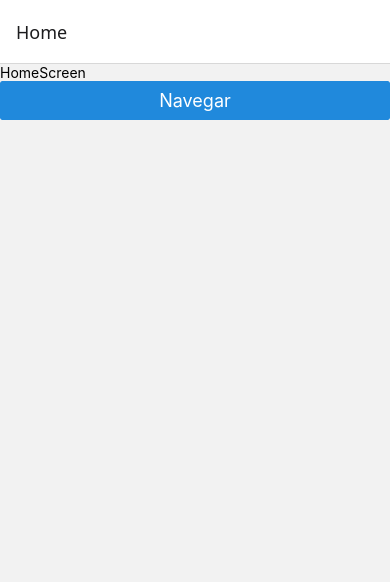
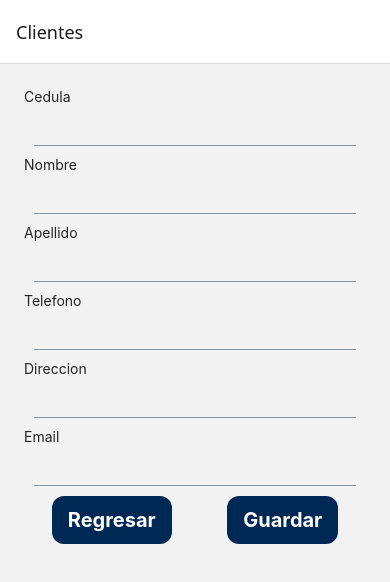
Before and after one commit to raurabryanclear/M4-PRUEBA, a React Native app: screen /CreateClient in a window 390 px wide. Shown: the top 582 px of the page. Built offline with nearby package versions, Linux system fonts and the light colour scheme.

Commit message:
feat: :sparkles: Screen create client ui finally

```diff
--- a/App.js
+++ b/App.js
@@ -2,6 +2,7 @@ import { createBottomTabNavigator } from '@react-navigation/bottom-tabs';
 import { NavigationContainer } from '@react-navigation/native';
 import { createStackNavigator } from '@react-navigation/stack';
 import ClientScreen from './screens/ClientScreen';
+import FormClientScreen from './screens/FormClientScreen';
 import HomeScreen from './screens/HomeScreen';
 import SalesScreen from './screens/SalesScreen';
 
@@ -16,8 +17,11 @@ export default function App() {
 }
 const StackScreen = () => {
   return (
-    <Stack.Navigator>
+    <Stack.Navigator initialRouteName='CreateClient'>
       <Stack.Screen name='Home' component={HomeScreen} />
+      <Stack.Screen name='CreateClient' component={FormClientScreen} options={{
+        headerTitle: 'Clientes'
+      }} />
       <Stack.Screen
         name="Tabs"
         component={TabsScreen}
--- a/screens/ClientScreen.js
+++ b/screens/ClientScreen.js
@@ -1,10 +1,14 @@
-import { View, Text } from 'react-native'
+import { Button } from '@rneui/themed'
 import React from 'react'
+import { Text, View } from 'react-native'
 
-export default function ClientScreen() {
+export default function ClientScreen({ navigation }) {
   return (
     <View>
       <Text>ClientScreen</Text>
+      <Button
+        onPress={() => navigation.navigate('CreateClient')}
+      >Crear</Button>
     </View>
   )
 }
--- /dev/null
+++ b/screens/FormClientScreen.js
@@ -0,0 +1,85 @@
+import { Input, Text } from '@rneui/themed'
+import React, { useState } from 'react'
+import { StyleSheet, TouchableOpacity, View } from 'react-native'
+
+export default function FormClientScreen() {
+  const [cedula, setCedula] = useState('')
+  const [nombre, setNombre] = useState('')
+  const [apellido, setApellido] = useState('')
+  const [telefono, setTelefono] = useState('')
+  const [direccion, setDireccion] = useState('')
+  const [email, setEmail] = useState('')
+  const handleCreateClient = () => {
+    console.log(cedula)
+    console.log(nombre)
+    console.log(apellido)
+    console.log(telefono)
+    console.log(direccion)
+    console.log(email)
+  }
+  return (
+    <View style={styles.container}>
+      <Text>Cedula</Text>
+      <Input
+        onChangeText={(text) => setCedula(text)}
+      />
+      <Text>Nombre</Text>
+      <Input
+        onChangeText={(text) => setNombre(text)}
+      />
+      <Text>Apellido</Text>
+      <Input
+        onChangeText={(text) => setApellido(text)}
+      />
+      <Text>Telefono</Text>
+      <Input
+        onChangeText={(text) => setTelefono(text)}
+      />
+      <Text>Direccion</Text>
+      <Input
+        onChangeText={(text) => setDireccion(text)}
+      />
+      <Text>Email</Text>
+      <Input
+        onChangeText={(text) => setEmail(text)}
+      />
+      <View style={{ flexDirection: 'row', justifyContent: 'space-around' }}>
+        <TouchableOpacity
+          style={styles.buttonContainer}
+          onPress={handleCreateClient}
+        >
+          <Text style={styles.buttonText}>
+            Regresar
+          </Text>
+        </TouchableOpacity>
+        <TouchableOpacity
+          style={styles.buttonContainer}
+          onPress={handleCreateClient}
+        >
+          <Text style={styles.buttonText}>
+            Guardar
+          </Text>
+        </TouchableOpacity>
+      </View>
+    </View>
+  )
+}
+
+const styles = StyleSheet.create({
+  container: {
+    padding: 24
+  },
+  buttonContainer: {
+    paddingHorizontal: 16,
+    paddingVertical: 12,
+    backgroundColor: '#002855',
+    justifyContent: 'center',
+    alignItems: 'center',
+    borderRadius: 12
+  },
+  buttonText: {
+    color: '#fff',
+    fontWeight: 'bold',
+    fontSize: 20
+  }
+})
```
